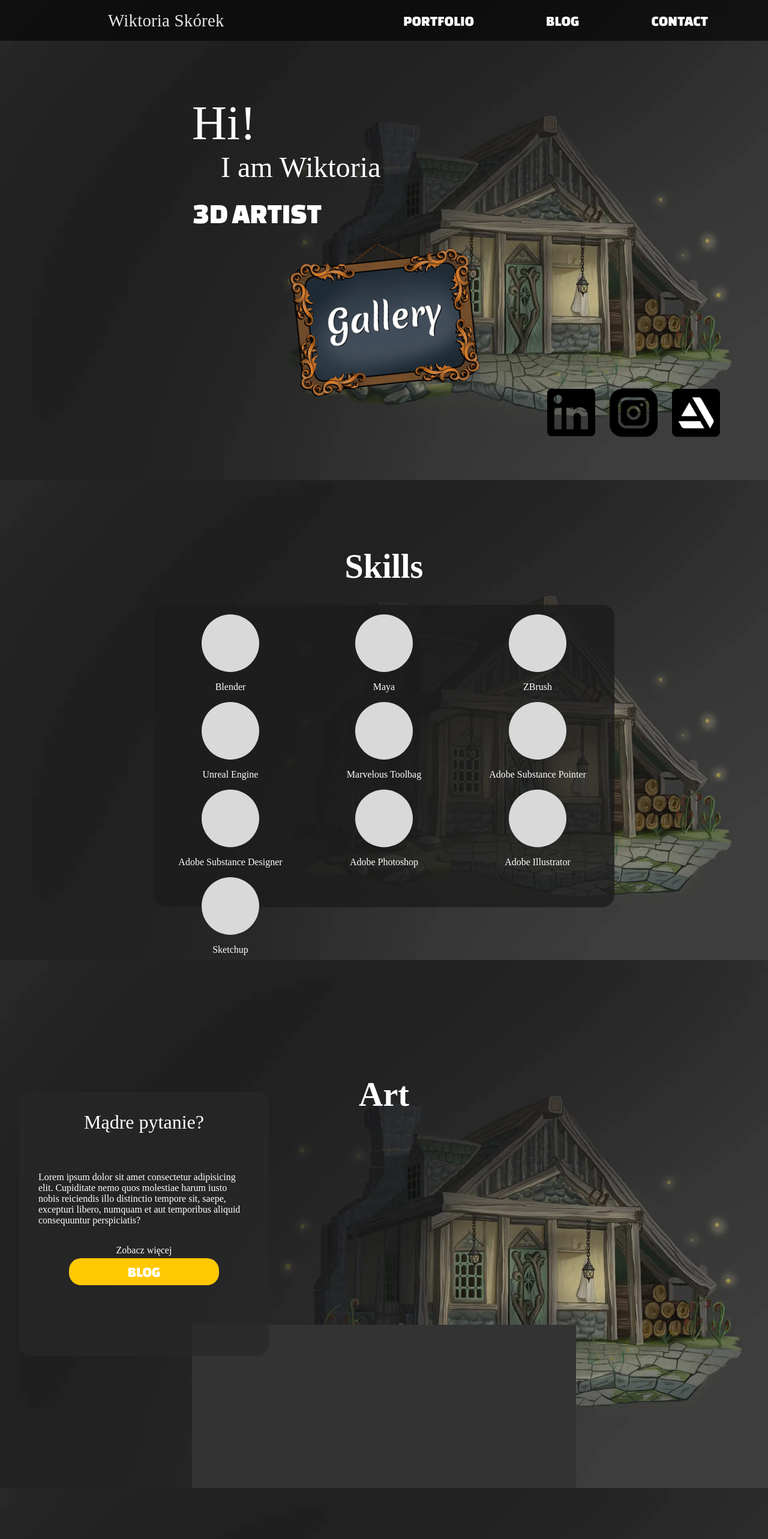
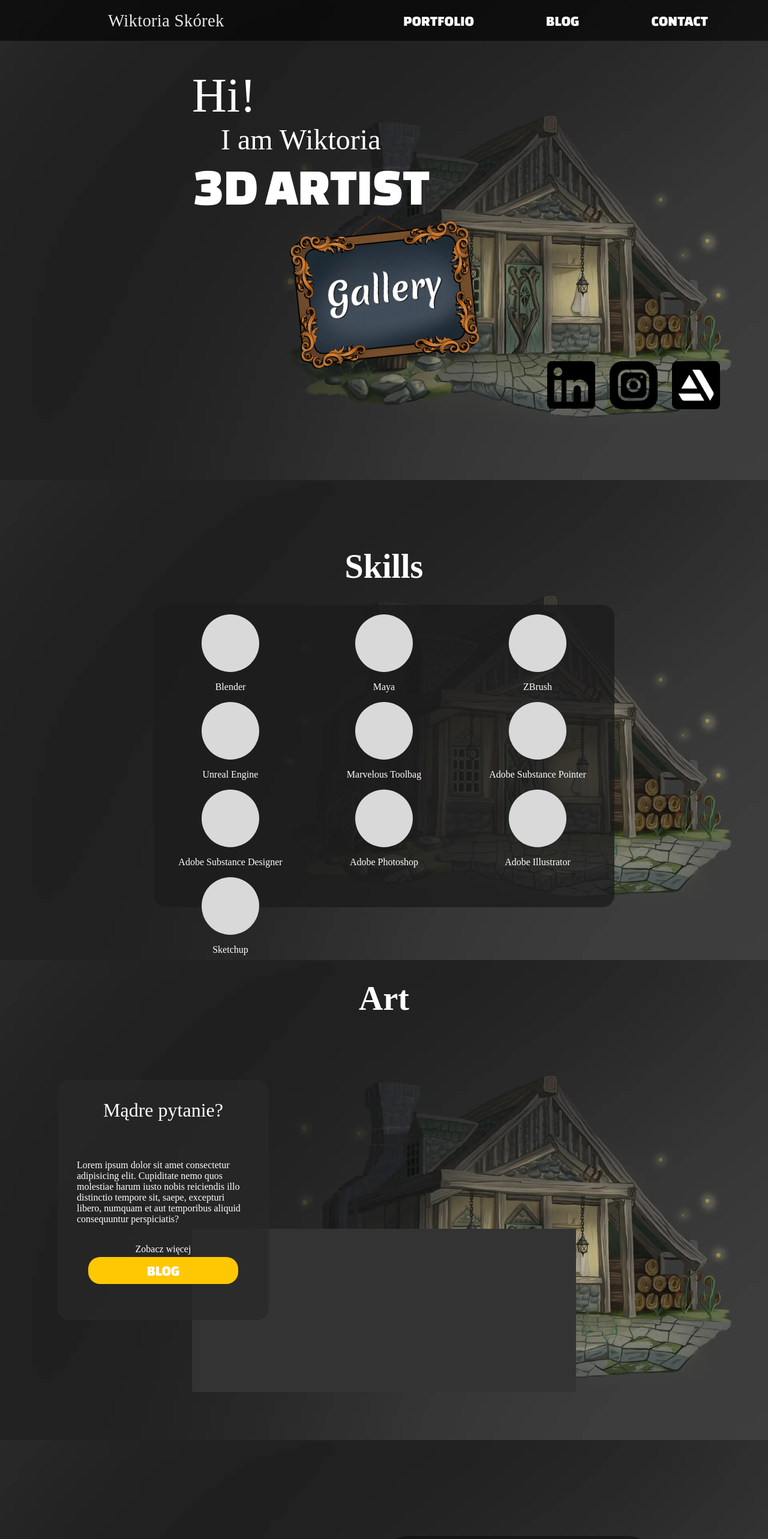
Before and after one commit to s-jez/Portfolio-3DArist, a React (Create React App) app: page / in a window 1280 px wide. Shown: the top 2565 px of the page at 60% size. Built offline with nearby package versions, Linux system fonts and the light colour scheme; a web font is replaced by a local one.

Commit message:
Add absolute heights to sections.

```diff
--- a/src/components/Form/FormSection.module.css
+++ b/src/components/Form/FormSection.module.css
@@ -6,16 +6,19 @@
   background-repeat: no-repeat;
   background-position: center;
 
-  padding: 8rem 0;
+  height: 100vh;
+  padding: 10rem 0;
 }
 .gif {
   width: 50%;
 }
 .form {
-  width: 45%;
+  width: 35%;
+  max-height: 2000px;
   display: flex;
   flex-direction: column;
-  padding: 5rem 5rem;
+  justify-content: center;
+  align-items: center;
   background: rgba(9, 9, 9, 0.5);
   border-radius: 40px;
 }
--- a/src/components/Main/MainSection.module.css
+++ b/src/components/Main/MainSection.module.css
@@ -1,6 +1,7 @@
 .main {
   display: flex;
   flex-direction: column;
+  justify-content: center;
   height: 100vh;
 }
 .main__image {
@@ -43,7 +44,7 @@
 }
 .main__artist {
   font-family: "Changa One";
-  font-size: 3rem;
+  font-size: 5.5rem;
   line-height: 100px;
   font-weight: 400;
 }
@@ -68,10 +69,7 @@ h1 {
   }
   .main__frame img {
     width: 250px;
-    margin: 1.5rem;
-  }
-  .main__socials img {
-    width: 60px;
+    margin: 2rem;
   }
   .main__socials {
     display: flex;
@@ -91,6 +89,9 @@ h1 {
     justify-content: center;
     align-items: center;
   }
+  .main__socials img {
+    width: 65px;
+  }
 }
 @media (max-height: 800px) {
   .main__hello {
@@ -109,9 +110,6 @@ h1 {
   .main__frame img {
     width: 200px;
   }
-  .main__socials a img {
-    width: 60px;
-  }
 }
 @keyframes rotationIn {
   0% {
--- a/src/components/Sections/Art/ArtSection.module.css
+++ b/src/components/Sections/Art/ArtSection.module.css
@@ -9,7 +9,7 @@
   background-repeat: no-repeat;
   background-position: center;
 
-  padding-top: 10rem;
+  height: 100vh;
 }
 .section__art h3 {
   font-size: 3.5rem;
@@ -20,7 +20,7 @@
   position: absolute;
   right: 65%;
   top: 25%;
-  width: 32.5%;
+  width: 27.5%;
   height: 50%;
   background: rgba(40, 40, 40, 0.7);
   border-radius: 20px;
@@ -72,4 +72,13 @@
   .section__block {
     width: 90%;
   }
+  .section__gallery {
+    width: 90%;
+    padding-top: 30rem;
+  }
 }
+@media (max-width: 300px) {
+  .section__block {
+    font-size: 0.85rem;
+  }
+}
```
